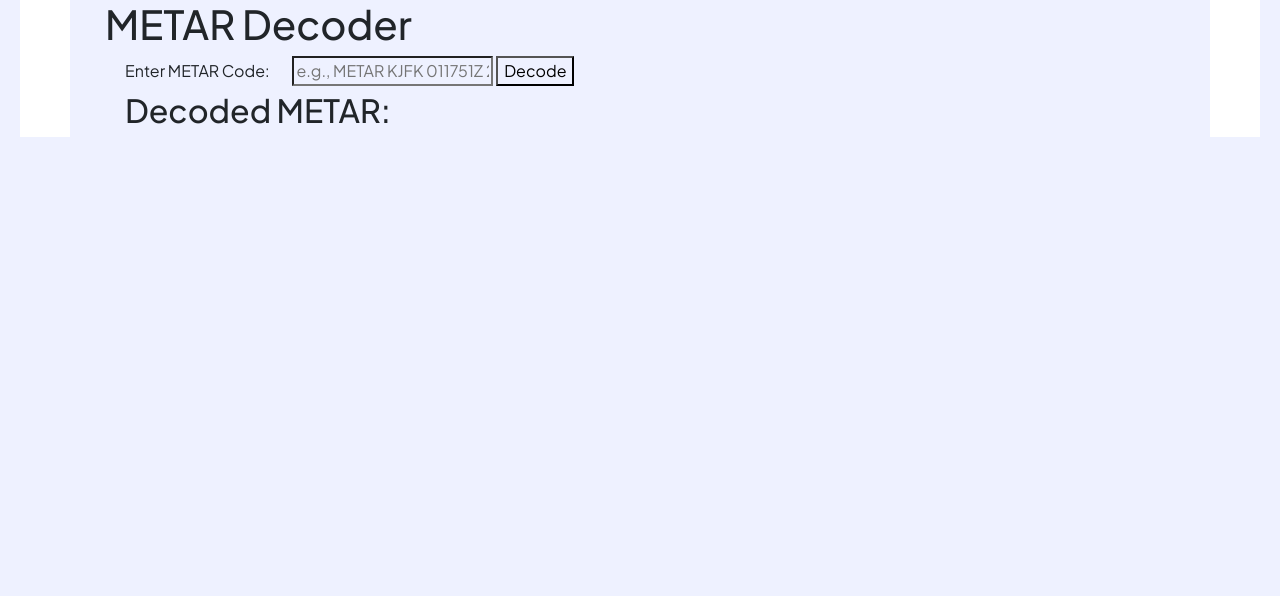
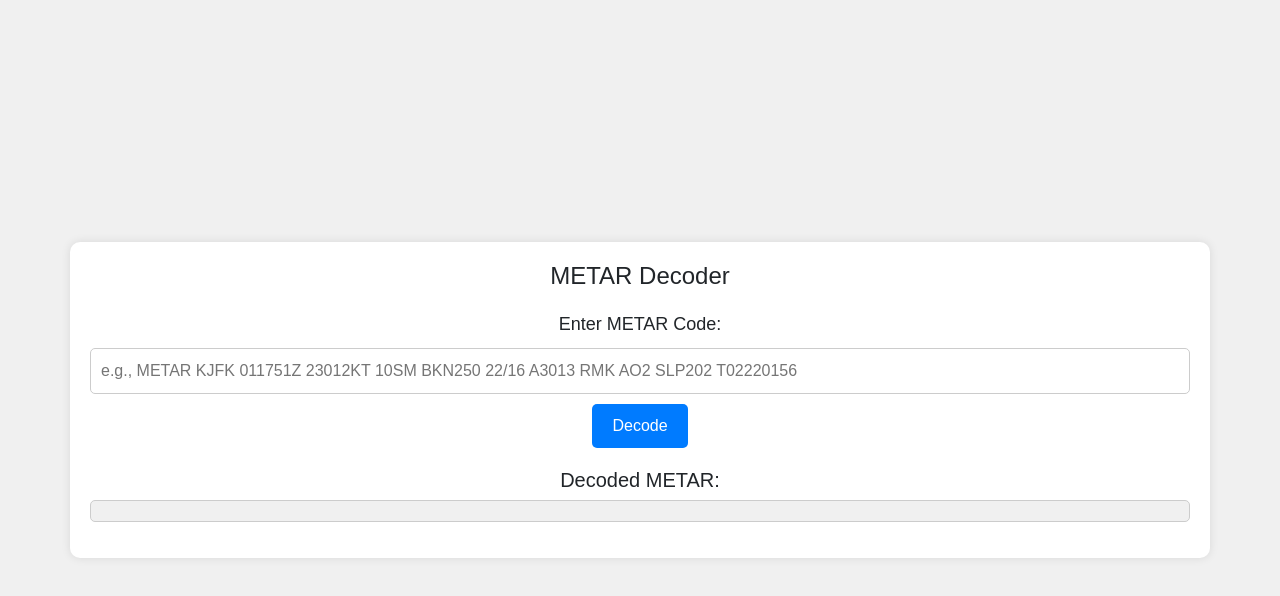
Before and after one commit to agakhanyantsartur/metar-decoder, a website with bundled scripts: page index.html in a window 1280 px wide. Built offline with nearby package versions, Linux system fonts and the light colour scheme.

Commit message:
added styles - final version

```diff
--- a/style.css
+++ b/style.css
@@ -1,36 +1,71 @@
-* {
-  font-family: 'Plus Jakarta Sans', sans-serif;
-  background-color: #eef1ff;
-  box-sizing: border-box;
-  margin: 0 20px 0 20px;
+body {
+  font-family: Arial, sans-serif;
+  background-color: #f0f0f0;
+  margin: 0;
+  padding: 0;
+  display: flex;
+  justify-content: center;
+  align-items: center;
+  min-height: 100vh;
 }
 
-.header__title{
-  margin-top: 20px;
-  margin-bottom: 20px;
-  font-size: 25px;
-  display: flex;
-  justify-content: center;
+.container {
+  background-color: #fff;
+  padding: 20px;
+  border-radius: 10px;
+  box-shadow: 0 0 10px rgba(0, 0, 0, 0.1);
+  text-align: center;
 }
 
-#span {
-  font-weight:bold;
-  color:darkslateblue;
+.title {
+  font-size: 24px;
+  margin-bottom: 20px;
 }
 
-.metar {
-  display: flex;
-  align-items: center;
-  justify-content: center;
-}
-.metar__title {
-  font-size: 20px;
+.label {
+  display: block;
+  font-size: 18px;
+  margin-bottom: 10px;
 }
 
-#btn {
-  margin-top: 30px;
+.input {
+  width: 100%;
+  padding: 10px;
+  font-size: 16px;
+  border: 1px solid #ccc;
+  border-radius: 5px;
+  margin-bottom: 10px;
 }
 
-.metar__output {
-  display: block;
+.button {
+  background-color: #007BFF;
+  color: #fff;
+  border: none;
+  padding: 10px 20px;
+  font-size: 16px;
+  border-radius: 5px;
+  cursor: pointer;
+  transition: background-color 0.2s;
 }
+
+.button:hover {
+  background-color: #0056b3;
+}
+
+.result-title {
+  font-size: 20px;
+  margin-top: 20px;
+}
+
+.result-text {
+  font-family: monospace;
+  white-space: pre-wrap;
+  font-size: 16px;
+  border: 1px solid #ccc;
+  padding: 10px;
+  border-radius: 5px;
+  background-color: #f0f0f0;
+  text-align: left;
+  max-height: 200px;
+  overflow-y: auto;
+}
```
